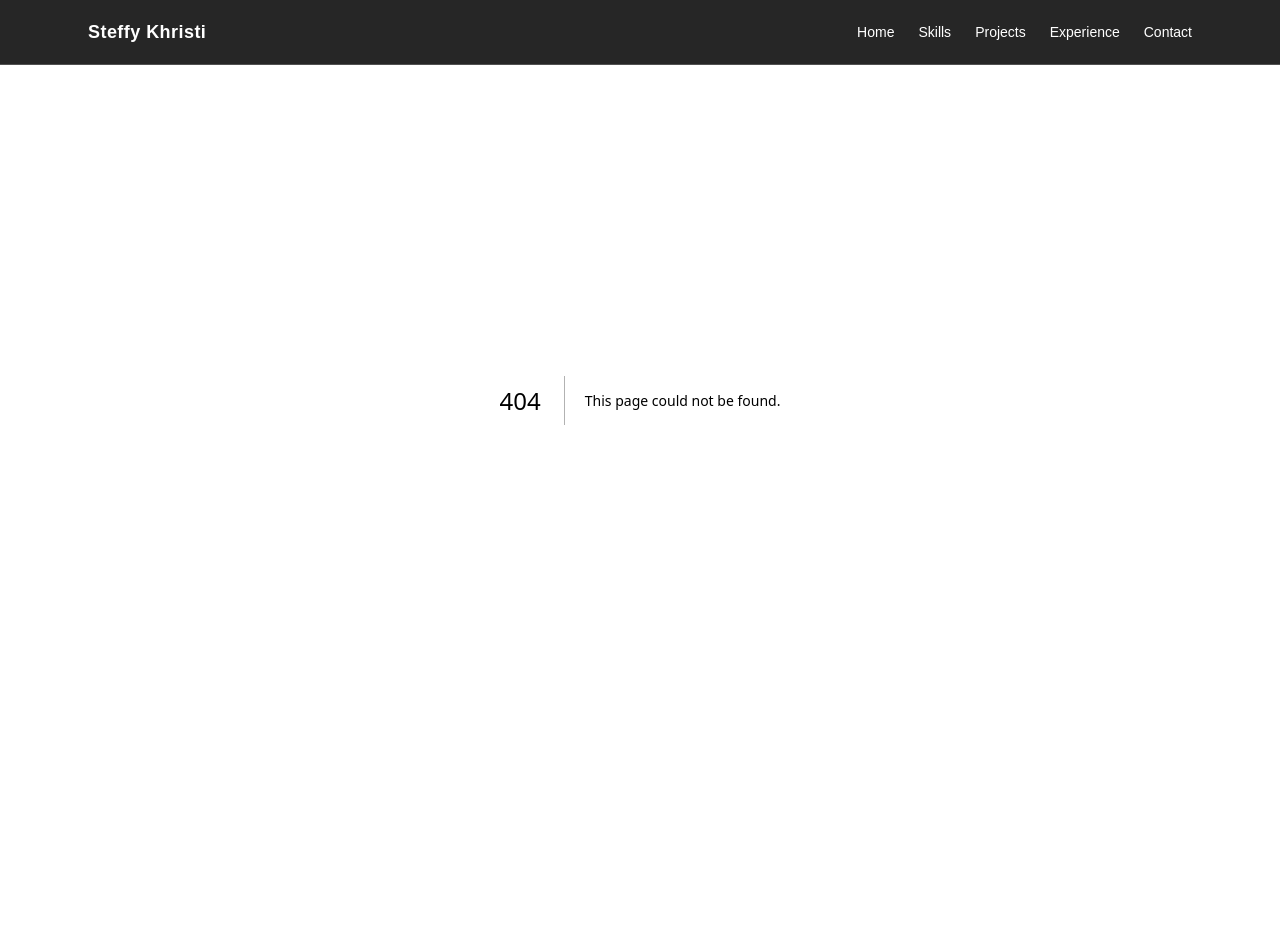
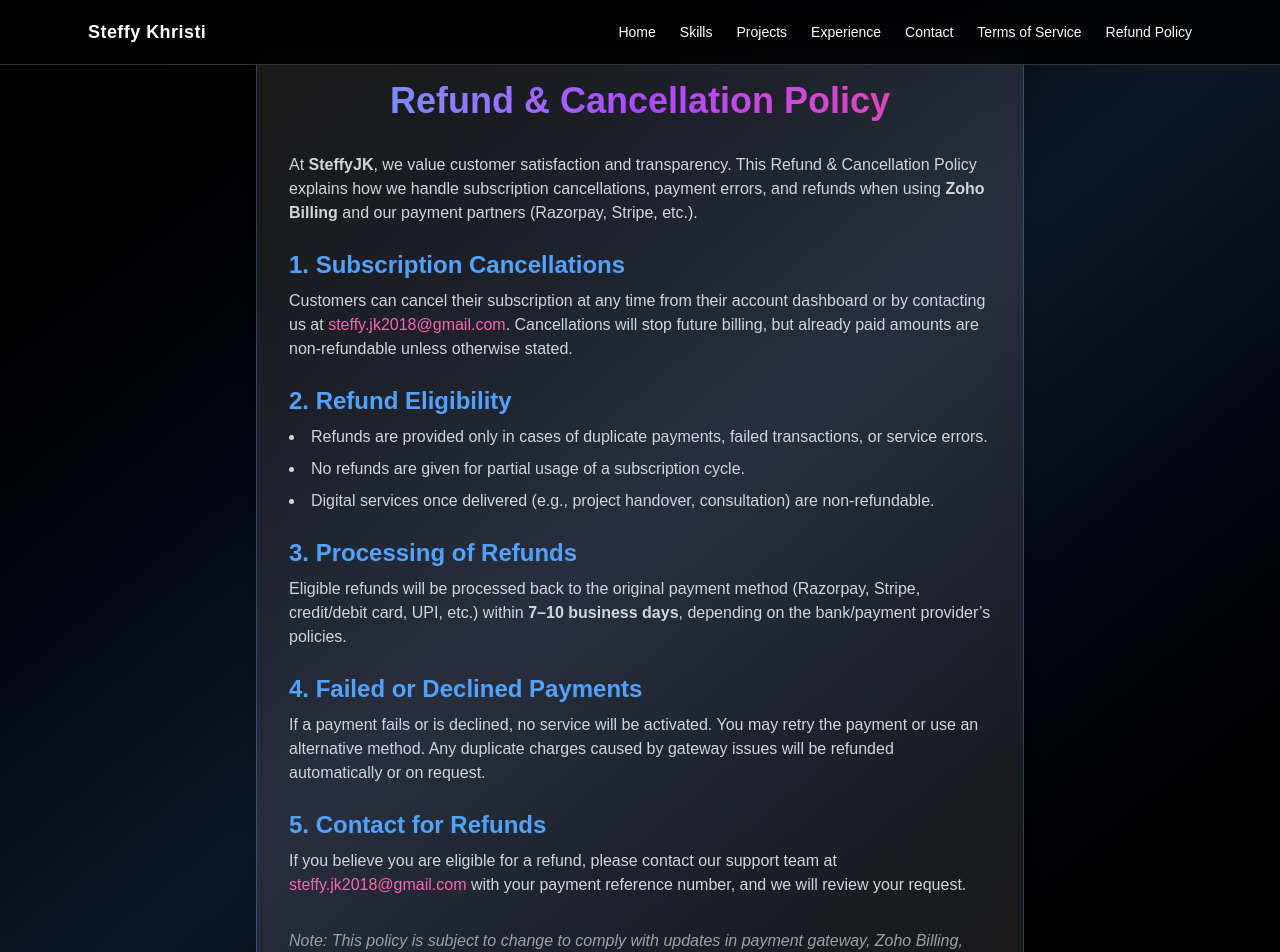
Before and after one commit to steffyjk/steffy-portfolio, a Next.js app in the folder portfolio/: page /refund in a window 1280 px wide. Before the commit this address had no page. Shown: the top 952 px of the page. Before the commit the page ends 800 px from the top, so only its background shows below. Built offline with nearby package versions, Linux system fonts and the light colour scheme.

Commit message:
[ Feat ] : added terms of service and refund and cancellation services page

```diff
--- /dev/null
+++ b/portfolio/src/app/refund/page.js
@@ -0,0 +1,96 @@
+"use client";
+
+export default function RefundPage() {
+  return (
+    <main className="min-h-screen bg-gradient-to-br from-black via-gray-900 to-black text-white py-12 px-6">
+      <div className="max-w-3xl mx-auto bg-white/10 backdrop-blur-lg border border-blue-400/30 rounded-2xl p-8 shadow-lg">
+        <h1 className="text-4xl font-extrabold text-center text-transparent bg-clip-text bg-gradient-to-r from-blue-400 via-purple-500 to-pink-500 mb-8">
+          Refund & Cancellation Policy
+        </h1>
+
+        <p className="mb-4 text-gray-300">
+          At <strong>SteffyJK</strong>, we value customer satisfaction and
+          transparency. This Refund & Cancellation Policy explains how we handle
+          subscription cancellations, payment errors, and refunds when using{" "}
+          <strong>Zoho Billing</strong> and our payment partners (Razorpay,
+          Stripe, etc.).
+        </p>
+
+        <h2 className="text-2xl font-semibold text-blue-400 mt-6 mb-2">
+          1. Subscription Cancellations
+        </h2>
+        <p className="mb-4 text-gray-300">
+          Customers can cancel their subscription at any time from their account
+          dashboard or by contacting us at{" "}
+          <a
+            href="mailto:steffy.jk2018@gmail.com"
+            className="text-pink-400 hover:text-pink-300"
+          >
+            steffy.jk2018@gmail.com
+          </a>
+          . Cancellations will stop future billing, but already paid amounts are
+          non-refundable unless otherwise stated.
+        </p>
+
+        <h2 className="text-2xl font-semibold text-blue-400 mt-6 mb-2">
+          2. Refund Eligibility
+        </h2>
+        <ul className="list-disc list-inside mb-4 text-gray-300 space-y-2">
+          <li>
+            Refunds are provided only in cases of duplicate payments, failed
+            transactions, or service errors.
+          </li>
+          <li>
+            No refunds are given for partial usage of a subscription cycle.
+          </li>
+          <li>
+            Digital services once delivered (e.g., project handover,
+            consultation) are non-refundable.
+          </li>
+        </ul>
+
+        <h2 className="text-2xl font-semibold text-blue-400 mt-6 mb-2">
+          3. Processing of Refunds
+        </h2>
+        <p className="mb-4 text-gray-300">
+          Eligible refunds will be processed back to the original payment method
+          (Razorpay, Stripe, credit/debit card, UPI, etc.) within{" "}
+          <strong>7–10 business days</strong>, depending on the bank/payment
+          provider’s policies.
+        </p>
+
+        <h2 className="text-2xl font-semibold text-blue-400 mt-6 mb-2">
+          4. Failed or Declined Payments
+        </h2>
+        <p className="mb-4 text-gray-300">
+          If a payment fails or is declined, no service will be activated. You
+          may retry the payment or use an alternative method. Any duplicate
+          charges caused by gateway issues will be refunded automatically or on
+          request.
+        </p>
+
+        <h2 className="text-2xl font-semibold text-blue-400 mt-6 mb-2">
+          5. Contact for Refunds
+        </h2>
+        <p className="mb-4 text-gray-300">
+          If you believe you are eligible for a refund, please contact our
+          support team at{" "}
+          <a
+            href="mailto:steffy.jk2018@gmail.com"
+            className="text-pink-400 hover:text-pink-300"
+          >
+            steffy.jk2018@gmail.com
+          </a>{" "}
+          with your payment reference number, and we will review your request.
+        </p>
+
+        <p className="mt-8 text-gray-400">
+          <em>
+            Note: This policy is subject to change to comply with updates in
+            payment gateway, Zoho Billing, and regulatory guidelines.
+          </em>
+        </p>
+      </div>
+    </main>
+  );
+}
--- /dev/null
+++ b/portfolio/src/app/terms/page.js
@@ -0,0 +1,88 @@
+"use client";
+
+export default function PrivacyPage() {
+  return (
+    <main className="min-h-screen bg-gradient-to-br from-black via-gray-900 to-black text-white py-12 px-6">
+      <div className="max-w-3xl mx-auto bg-white/10 backdrop-blur-lg border border-pink-400/30 rounded-2xl p-8 shadow-lg">
+        <h1 className="text-4xl font-extrabold text-center text-transparent bg-clip-text bg-gradient-to-r from-pink-400 via-purple-500 to-blue-500 mb-8">
+          Terms of Service
+        </h1>
+
+        <p className="mb-4 text-gray-300">
+          Your privacy is very important to us. This Terms of Service explains how{" "}
+          <strong>SteffyJK</strong> collects, uses, and protects your data when
+          you use our services, including payments managed through{" "}
+          <strong>Billing Plateform</strong>.
+        </p>
+
+        <h2 className="text-2xl font-semibold text-purple-400 mt-6 mb-2">
+          1. Information We Collect
+        </h2>
+        <p className="mb-4 text-gray-300">
+          When you make a purchase or subscribe, we may collect personal
+          information such as your name, email, billing address, and payment
+          details. This information is securely processed through{" "}
+          <strong>Any Billing</strong> and our payment partners (e.g.,
+          Razorpay, Stripe).
+        </p>
+
+        <h2 className="text-2xl font-semibold text-purple-400 mt-6 mb-2">
+          2. How We Use Your Information
+        </h2>
+        <ul className="list-disc list-inside mb-4 text-gray-300 space-y-2">
+          <li>To process subscriptions and payments.</li>
+          <li>To send invoices, receipts, and account-related notifications.</li>
+          <li>To provide customer support and resolve issues.</li>
+          <li>To comply with legal and tax regulations.</li>
+        </ul>
+
+        <h2 className="text-2xl font-semibold text-purple-400 mt-6 mb-2">
+          3. Data Security
+        </h2>
+        <p className="mb-4 text-gray-300">
+          We implement strong security measures to protect your data. Any
+          Billing uses industry-standard encryption (SSL/TLS) to secure
+          transactions. We do not store your card details on our servers — they
+          are handled directly by trusted payment gateways.
+        </p>
+
+        <h2 className="text-2xl font-semibold text-purple-400 mt-6 mb-2">
+          4. Third-Party Services
+        </h2>
+        <p className="mb-4 text-gray-300">
+          We may share limited data with trusted third parties such as payment
+          gateways, banks, or tax authorities, strictly for processing payments
+          and regulatory compliance. These services follow their own privacy
+          policies.
+        </p>
+
+        <h2 className="text-2xl font-semibold text-purple-400 mt-6 mb-2">
+          5. Your Rights
+        </h2>
+        <p className="mb-4 text-gray-300">
+          You have the right to access, correct, or request deletion of your
+          personal data (except when required for compliance or tax records).
+          Please reach out to us for such requests.
+        </p>
+
+        <h2 className="text-2xl font-semibold text-purple-400 mt-6 mb-2">
+          6. Policy Updates
+        </h2>
+        <p className="mb-4 text-gray-300">
+          We may update this Terms of Service occasionally. Any changes will be
+          reflected on this page with an updated effective date.
+        </p>
+
+        <p className="mt-8 text-gray-400">
+          Questions? Contact us at{" "}
+          <a
+            href="mailto:steffy.jk2018@gmail.com"
+            className="text-blue-400 hover:text-blue-300"
+          >
+            steffyjk.2018@gmail.com
+          </a>
+        </p>
+      </div>
+    </main>
+  );
+}
--- a/portfolio/src/components/Navbar.jsx
+++ b/portfolio/src/components/Navbar.jsx
@@ -24,6 +24,12 @@
           <Link href="/contact" className="hover:text-gray-300 transition">
             Contact
           </Link>
+           <Link href="/terms" className="hover:text-gray-300 transition">
+            Terms of Service
+          </Link>
+           <Link href="/refund" className="hover:text-gray-300 transition">
+            Refund Policy
+          </Link>
         </div>
       </nav>
     </header>
```
